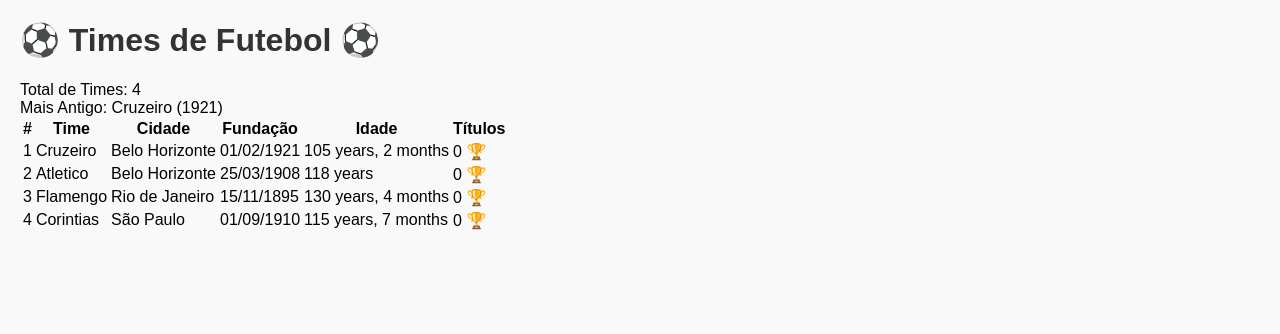
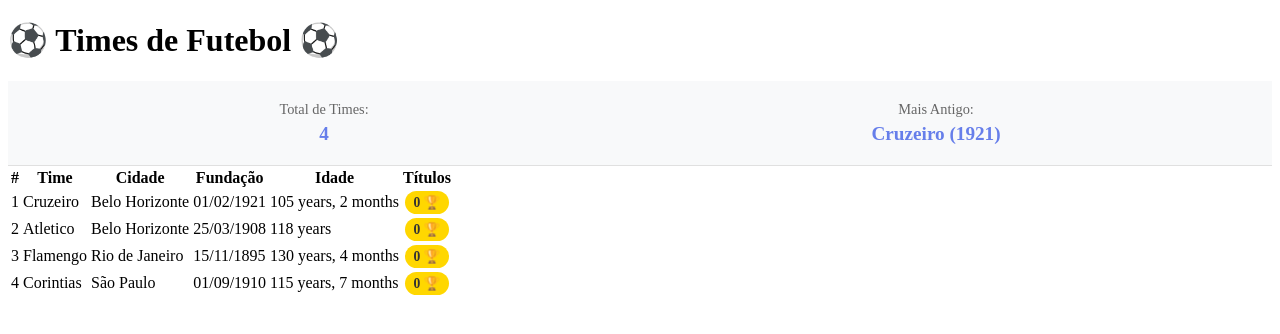
Before and after one commit to Izabel-dev/Futebol, a Django app: page /times/ in a window 1280 px wide. Shown: the top 334 px of the page. Run offline with Django 5.2, Linux system fonts and the light colour scheme; data comes from the database, SQL or seed files in the repository.

Commit message:
Update style.css

```diff
--- a/times/static/times/style.css
+++ b/times/static/times/style.css
@@ -1,34 +1,40 @@
 /* times/static/times/style.css */
-body {
-    font-family: Arial, sans-serif;
-    background-color: #f9f9f9;
-    margin: 20px;
+.stats-bar {
+    display: flex;
+    justify-content: space-around;
+    padding: 20px;
+    background: #f8f9fa;
+    border-bottom: 1px solid #e0e0e0;
 }
 
-h1 {
-    color: #333;
+.stat-item {
+    text-align: center;
 }
 
-ul {
-    list-style: none;
-    padding: 0;
+.stat-label {
+    display: block;
+    color: #666;
+    font-size: 0.9em;
+    margin-bottom: 5px;
 }
 
-li {
-    background-color: #fff;
-    margin: 5px 0;
-    padding: 10px;
-    border-radius: 5px;
-    box-shadow: 0 1px 3px rgba(0,0,0,0.1);
+.stat-value {
+    display: block;
+    color: #667eea;
+    font-size: 1.2em;
+    font-weight: bold;
 }
 
-a.edit-link {
-    margin-left: 10px;
-    font-size: 0.9em;
-    color: #007bff;
-    text-decoration: none;
+.titulos {
+    text-align: center;
 }
 
-a.edit-link:hover {
-    text-decoration: underline;
+.titulo-badge {
+    display: inline-block;
+    background: #ffd700;
+    color: #333;
+    padding: 3px 8px;
+    border-radius: 20px;
+    font-size: 0.85em;
+    font-weight: bold;
 }
```
